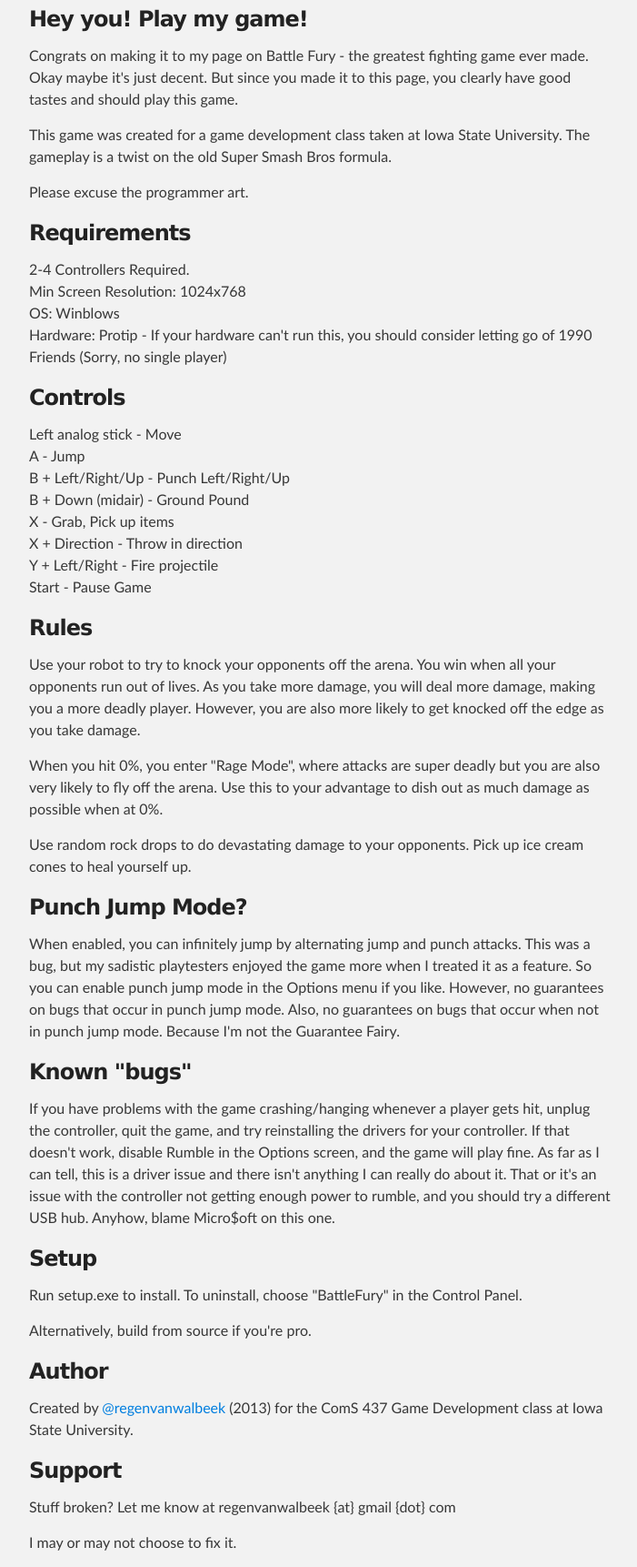
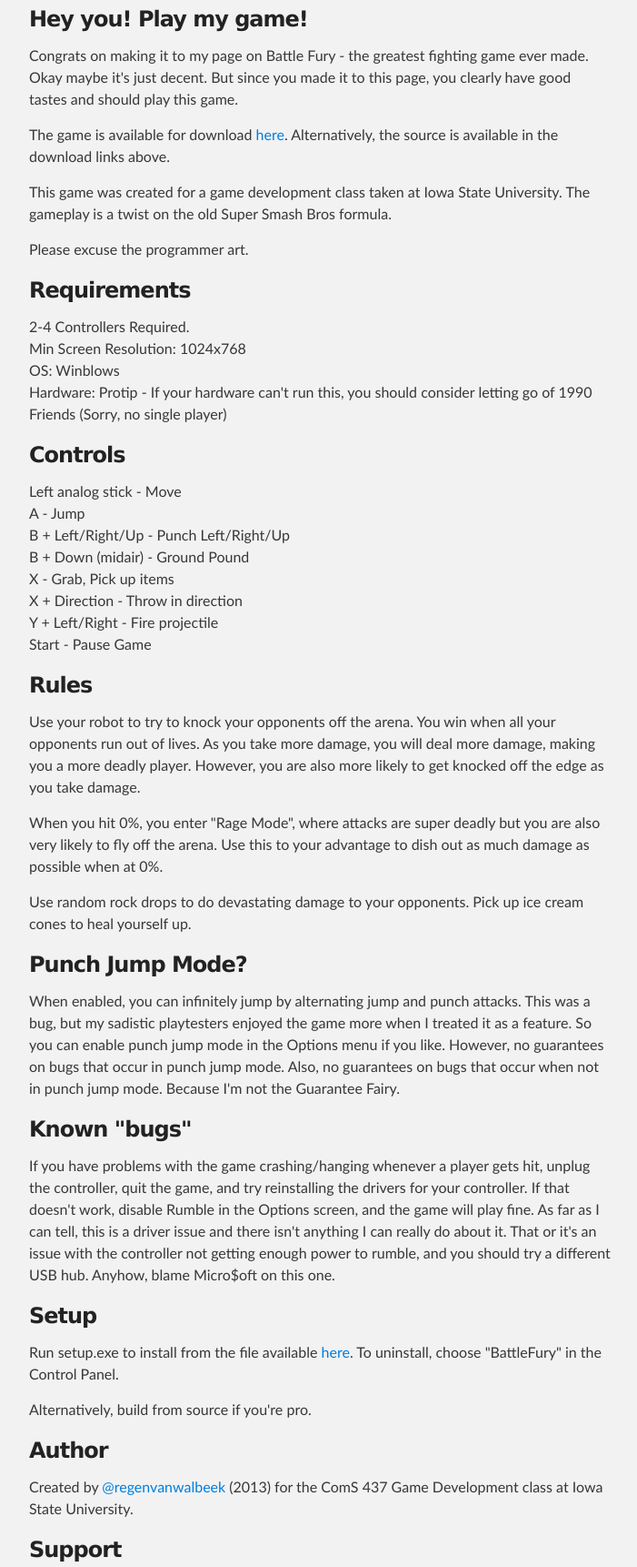
Before and after one commit to regenvanwalbeek/BattleFury, a plain HTML site: page index.html in a window 1280 px wide. Shown: the part 257-1979 px from the top of the page at 91% size, without its empty margins (288-989 px from the left). Drawn offline with Linux system fonts and the light colour scheme.

```diff
--- a/index.html
+++ b/index.html
@@ -34,6 +34,8 @@
         <h3>Hey you! Play my game!</h3>
 
 <p>Congrats on making it to my page on Battle Fury - the greatest fighting game ever made. Okay maybe it's just decent. But since you made it to this page, you clearly have good tastes and should play this game.</p>
+
+<p>The game is available for download <a href="https://dl.dropboxusercontent.com/u/12369755/BattleFury.zip">here</a>. Alternatively, the source is available in the download links above.</p>
 
 <p>This game was created for a game development class taken at Iowa State University. The gameplay is a twist on the old Super Smash Bros formula.</p>
 
@@ -76,7 +78,7 @@
 
 <h3>Setup</h3>
 
-<p>Run setup.exe to install. To uninstall, choose "BattleFury" in the Control Panel.</p>
+<p>Run setup.exe to install from the file available <a href="https://dl.dropboxusercontent.com/u/12369755/BattleFury.zip">here</a>. To uninstall, choose "BattleFury" in the Control Panel.</p>
 
 <p>Alternatively, build from source if you're pro.</p>
 
```
Also changed, not shown: params.json (+1 -1 lines).
